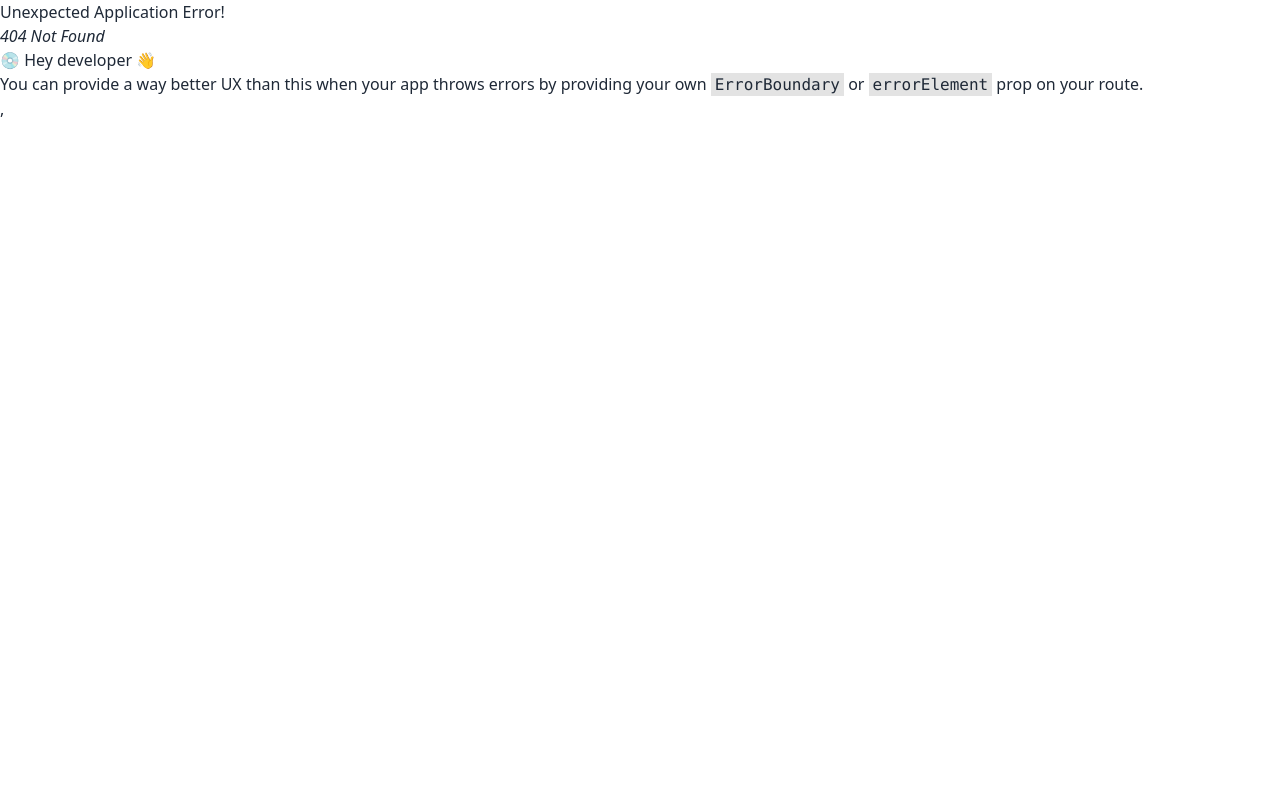
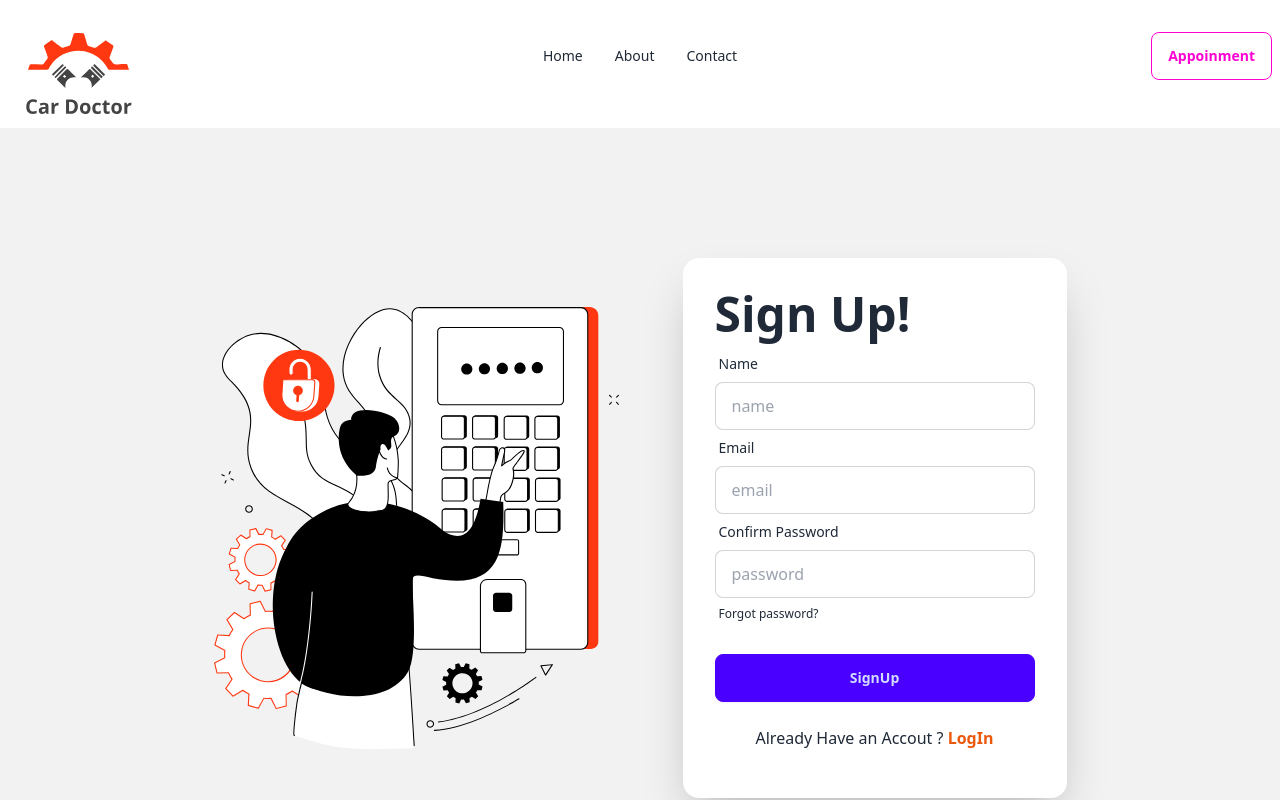
Before and after one commit to robiulislam8726/car-doctor-client, a React (Vite) app: page /signup in a window 1280 px wide. Before the commit this address had no page. Shown: the top 800 px of the page. Built offline with nearby package versions, Linux system fonts and the light colour scheme.

Commit message:
added login and siognin section

```diff
--- a/package.json
+++ b/package.json
@@ -10,6 +10,7 @@
     "preview": "vite preview"
   },
   "dependencies": {
+    "firebase": "^11.1.0",
     "localforage": "^1.10.0",
     "match-sorter": "^8.0.0",
     "react": "^18.3.1",
--- /dev/null
+++ b/src/firebase/firebase.config.js
@@ -0,0 +1,18 @@
+// Import the functions you need from the SDKs you need
+import { initializeApp } from "firebase/app";
+// TODO: Add SDKs for Firebase products that you want to use
+// https://firebase.google.com/docs/web/setup#available-libraries
+
+// Your web app's Firebase configuration
+const firebaseConfig = {
+  apiKey:import.meta.env.VITE_apiKey ,
+  authDomain:import.meta.env.VITE_authDomain ,
+  projectId:import.meta.env.VITE_projectId ,
+  storageBucket:import.meta.env.VITE_storageBucket,
+  messagingSenderId:import.meta.env.VITE_messagingSenderId,
+  appId:import.meta.env. VITE_appId
+};
+
+// Initialize Firebase
+const app = initializeApp(firebaseConfig);
+export default app;
--- /dev/null
+++ b/src/pages/Login/Login.jsx
@@ -0,0 +1,45 @@
+import { Link } from 'react-router-dom';
+import img from '../../assets/images/login/login.svg';
+
+const Login = () => {
+    const handleLogin = event => {
+        event.preventDefault();
+    }
+    return (
+        <div className="hero bg-base-200 min-h-screen">
+            <div className="hero-content flex-col lg:flex-row">
+                <div className=" w-1/2 mr-12">
+                    <img src={img} alt="" />
+                </div>
+                <div className="card bg-base-100 w-full max-w-sm shrink-0 shadow-2xl">
+                    <div className="card-body">
+                        <h1 className="text-5xl font-bold">Login now!</h1>
+                        <form onSubmit={handleLogin}>
+                            <div className="form-control">
+                                <label className="label">
+                                    <span className="label-text">Email</span>
+                                </label>
+                                <input type="email" name='email' placeholder="email" className="input input-bordered" required />
+                            </div>
+                            <div className="form-control">
+                                <label className="label">
+                                    <span className="label-text">Password</span>
+                                </label>
+                                <input type="password" name='password' placeholder="password" className="input input-bordered" required />
+                                <label className="label">
+                                    <a href="#" className="label-text-alt link link-hover">Forgot password?</a>
+                                </label>
+                            </div>
+                            <div className="form-control mt-6">
+                                <input className="btn btn-primary" type="submit" value="Login" />
+                            </div>
+                        </form>
+                        <p className='my-4 text-center'>New to car Doctors <Link className='text-orange-600 font-bold' to="/signup">Sign Up</Link></p>
+                    </div>
+                </div>
+            </div>
+        </div>
+    );
+};
+
+export default Login;
--- /dev/null
+++ b/src/pages/SignUp/SignUp.jsx
@@ -0,0 +1,51 @@
+import { Link } from 'react-router-dom';
+import img from '../../assets/images/login/login.svg';
+
+const SignUp = () => {
+    const handleSignUp = event => {
+        event.preventDefault();
+    }
+    return (
+        <div className="hero bg-base-200 min-h-screen">
+            <div className="hero-content flex-col lg:flex-row">
+                <div className=" w-1/2 mr-12">
+                    <img src={img} alt="" />
+                </div>
+                <div className="card bg-base-100 w-full max-w-sm shrink-0 shadow-2xl">
+                    <div className="card-body">
+                        <h1 className="text-5xl font-bold">Sign Up!</h1>
+                        <form onSubmit={handleSignUp}>
+                            <div className="form-control">
+                                <label className="label">
+                                    <span className="label-text">Name</span>
+                                </label>
+                                <input type="text" name='name' placeholder="name" className="input input-bordered" required />
+                            </div>
+                            <div className="form-control">
+                                <label className="label">
+                                    <span className="label-text">Email</span>
+                                </label>
+                                <input type="email" name='email' placeholder="email" className="input input-bordered" required />
+                            </div>
+                            <div className="form-control">
+                                <label className="label">
+                                    <span className="label-text"> Confirm Password</span>
+                                </label>
+                                <input type="password" name='password' placeholder="password" className="input input-bordered" required />
+                                <label className="label">
+                                    <a href="#" className="label-text-alt link link-hover">Forgot password?</a>
+                                </label>
+                            </div>
+                            <div className="form-control mt-6">
+                                <input className="btn btn-primary" type="submit" value="SignUp" />
+                            </div>
+                        </form>
+                        <p className='my-4 text-center'>Already Have an Accout ? <Link className='text-orange-600 font-bold' to="/login">LogIn</Link></p>
+                    </div>
+                </div>
+            </div>
+        </div>
+    );
+};
+
+export default SignUp;
```
Also changed, not shown: src/Routes/Routes.jsx (+10 -0 lines), 1 other file (tests, documents, lock files or other folders).
